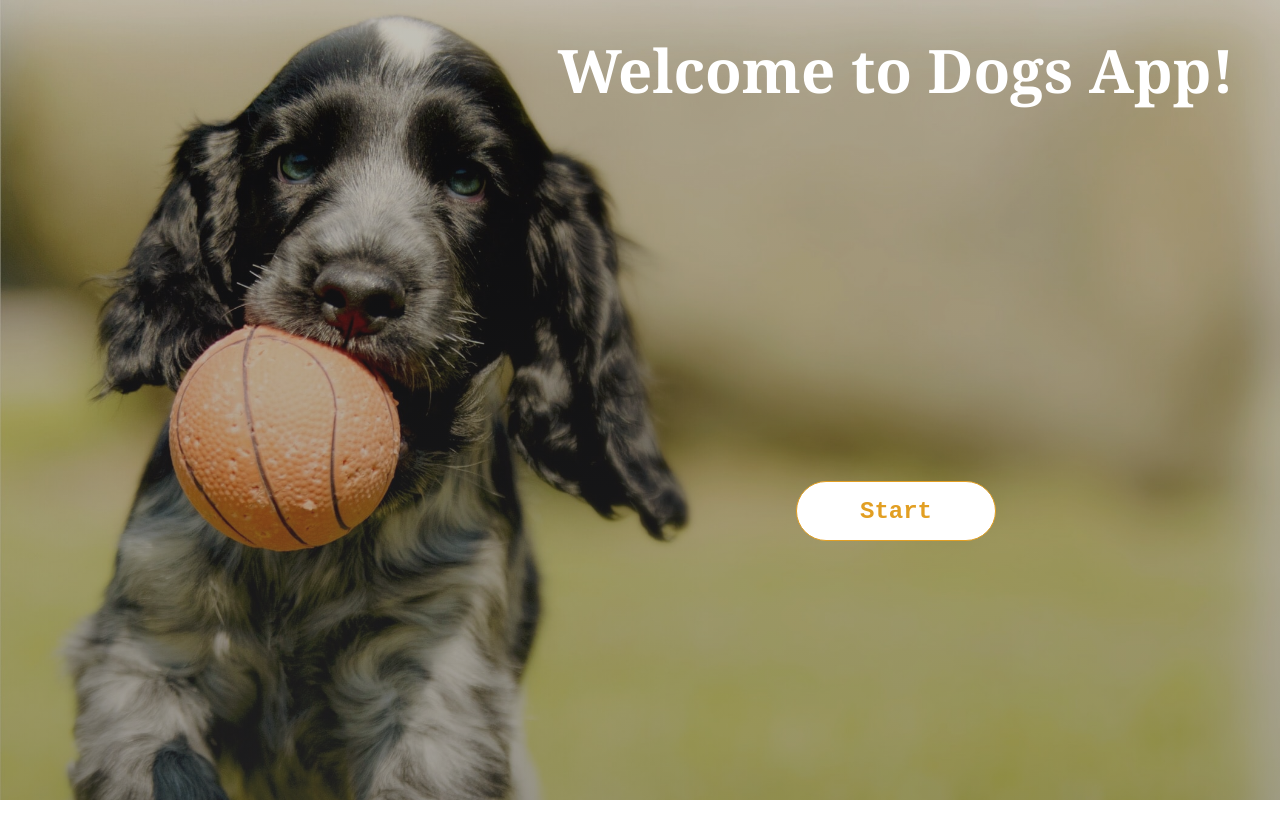
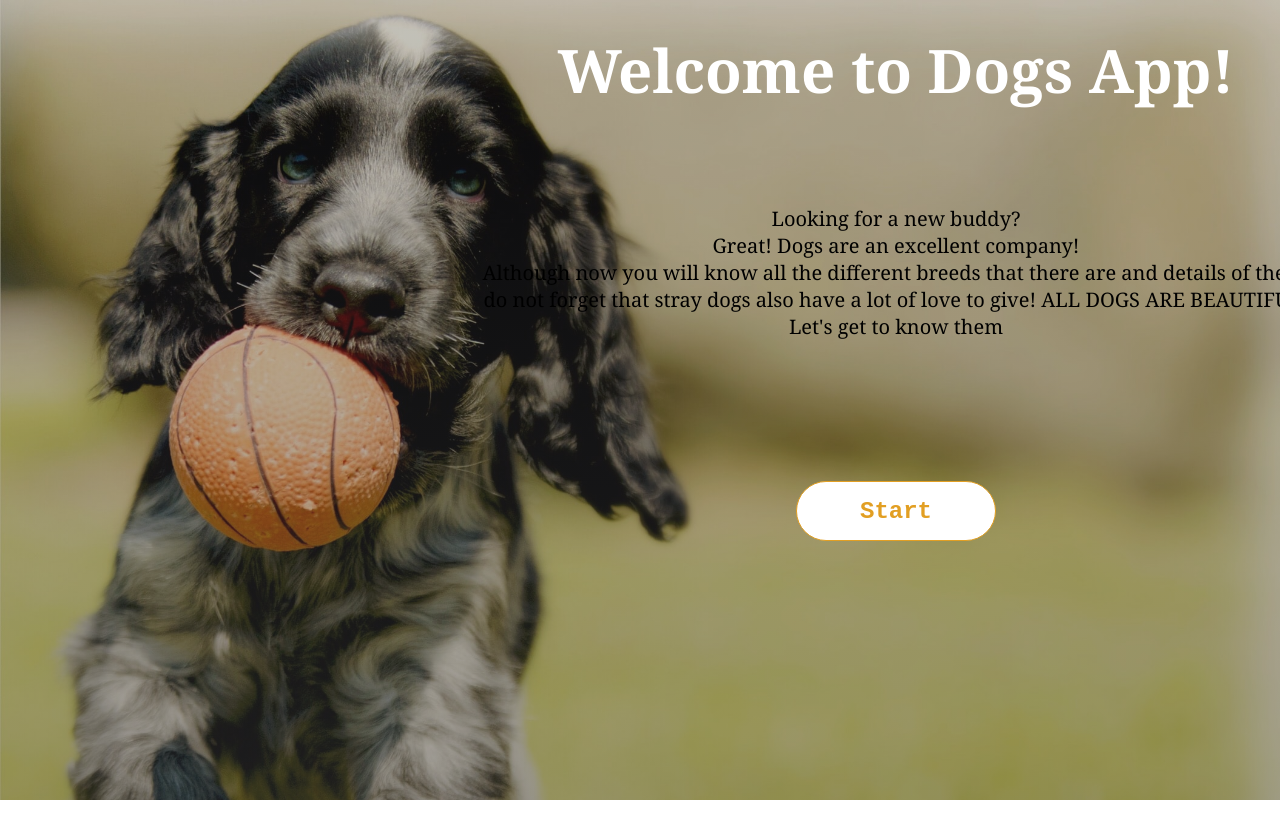
Before and after one commit to rociojalil/PI-Dogs, a React (Create React App) app in the folder PI-Dogs/client/: page / in a window 1280 px wide. Shown: the top 838 px of the page. Built offline with nearby package versions, Linux system fonts and the light colour scheme.

Commit message:
landing page

```diff
--- a/PI-Dogs/client/src/components/LandingPage/Landing.jsx
+++ b/PI-Dogs/client/src/components/LandingPage/Landing.jsx
@@ -11,7 +11,12 @@ function Landing() {
                 <div className={styles.title}>
                         <h1>Welcome to Dogs App!</h1>
 
-                        <p className={styles.texto}> </p>
+                        <p className={styles.texto}>
+                            Looking for a new buddy? <br></br>
+                        Great! Dogs are an excellent company! <br></br>
+                     Although now you will know all the different breeds that there are and details of them, <br></br> do not forget that stray dogs also have a lot of love to give!
+                        ALL DOGS ARE BEAUTIFUL! <br></br>
+                        Let's get to know them </p>
                         <Link to='/home' style={{ color: "black", textDecoration: "none" }}>
 
                         <div className={styles.main}>
--- a/PI-Dogs/client/src/components/LandingPage/Landing.module.css
+++ b/PI-Dogs/client/src/components/LandingPage/Landing.module.css
@@ -6,14 +6,10 @@
 
     :root {
         scroll-behavior: smooth;
-        /* es una pseudoCLASE para controlar comportamiento del scroll, me hace el desplazamiento cuando apreto un boton (about, galeria etc */
-}
-
-
-.body {
-
+    }
+    .body{
     display: flex;
-    margin-top: auto;
+    /* margin-top: auto; */
     height: 100vh;
 	/* 100 que ocupa pantalla */
 	background-image: linear-gradient(to top, rgba(61, 61, 61, 0.459) 0%, #25252544 100%), url('../../img/otra.jpg');
@@ -21,8 +17,7 @@
 	background-repeat: no-repeat;
 	background-size: cover;
 	background-attachment: fixed;
-	/* background-position: center; */
-    text-align: center;
+    /* text-align: center; */
     /* display: flex;
     margin-top: auto;
     height: 100vh;
@@ -32,7 +27,7 @@
     background-repeat: no-repeat;
     text-align: center; */
     align-items: center;
-    box-sizing:unset;
+    /* box-sizing:unset; */
 }
 
 
@@ -55,6 +50,18 @@
 
 }
 
+.texto {
+    color: black;
+    font-family: Georgia, serif;
+    display: flexbox;
+    text-align: center;
+    font-size: 20px;
+    position: absolute;
+    top: 20%;
+    width: 100%;
+
+
+}
 
 .main{
     width: 100%;
```
